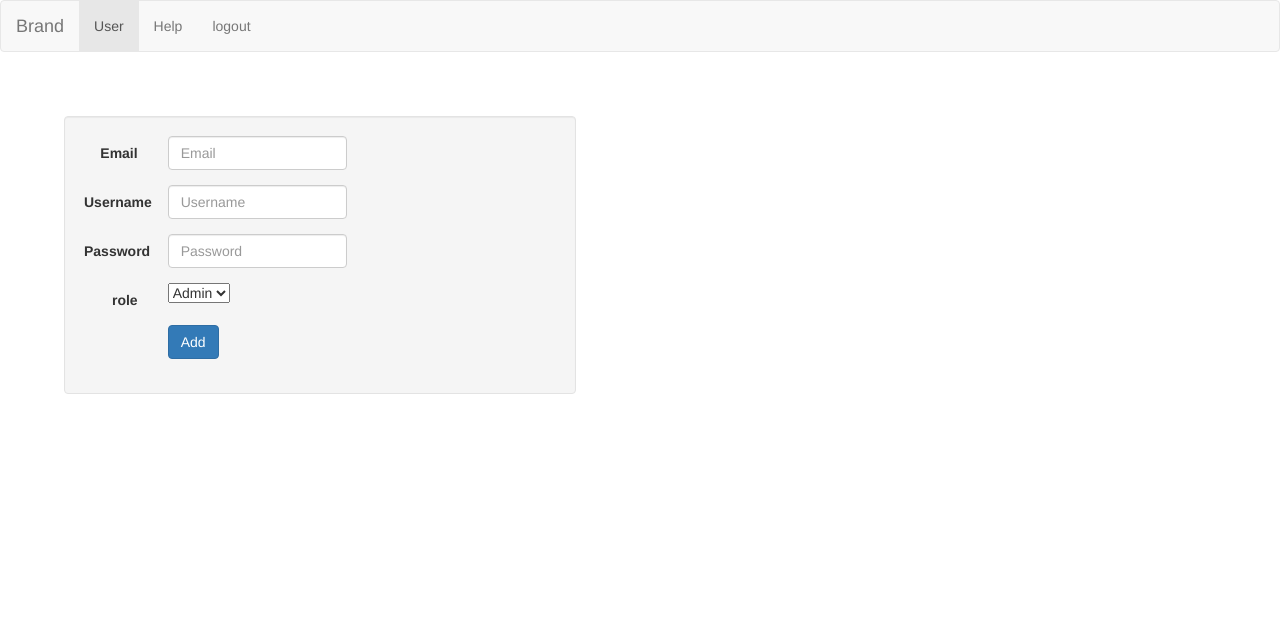
After one commit to norhanelnezamy/mvc, a PHP site: template views/dashboard/add_user.php in a window 1280 px wide. The commit adds this page. Shown: the top 634 px of the page. Run offline with PHP 8.4, Linux system fonts and the light colour scheme; the template is opened without the code that fills it, so the values that code supplies are empty.

Commit message:
admin and user role , show all user

```diff
--- a/controllers/dashboard.php
+++ b/controllers/dashboard.php
@@ -15,6 +15,8 @@ class Dashboard extends Controller {
   }
   public function index(){
     View::render('views/dashboard/index.php');
+    require "user.php";
+    User::show();
   }
 
 }
--- a/libs/Database.php
+++ b/libs/Database.php
@@ -7,7 +7,7 @@ class Database extends PDO
   function __construct()
   {
     try{
-      parent::__construct('mysql:host=localhost;dbname=social;charset=utf8','root','super_nour');
+      parent::__construct('mysql:host=localhost;dbname=social','root','super_nour');
     }
     catch(PDOException  $e ){
       echo "Error: ".$e;
--- /dev/null
+++ b/views/dashboard/add_user.php
@@ -0,0 +1,37 @@
+<div style="margin:5%;width:40%;" class="well">
+  <form class="form-horizontal"  method="post" action="user/create">
+
+      <div class="form-group">
+        <label for="inputEmail3" class="col-sm-2 control-label">Email</label>
+        <div class="col-sm-5">
+          <input type="email" name="new_email" class="form-control" id="inputEmail3" placeholder="Email">
+        </div>
+      </div>
+      <div class="form-group">
+        <label for="inputEmail3" class="col-sm-2 control-label">Username</label>
+        <div class="col-sm-5">
+          <input name="new_username" class="form-control" id="inputEmail3" placeholder="Username">
+        </div>
+      </div>
+      <div class="form-group">
+        <label for="inputPassword3" class="col-sm-2 control-label">Password</label>
+        <div class="col-sm-5">
+          <input type="password" class="form-control" id="inputPassword3" name="new_password" placeholder="Password">
+        </div>
+      </div>
+      <div class="form-group">
+        <label for="inputEmail3" class="col-sm-2 control-label">role</label>
+        <div class="col-sm-5">
+          <select name="role">
+            <option value="1">Admin </option>
+            <option value="0">User</option>
+          </select>
+        </div>
+      </div>
+      <div class="form-group">
+        <div class="col-sm-offset-2 col-sm-10">
+          <button type="submit" class="btn btn-primary">Add</button>
+        </div>
+      </div>
+    </form>
+    </div>
```
Also changed, not shown: controllers/user.php (+19 -0 lines), models/userModel.php (+32 -3 lines), nbproject/private/private.xml (deleted, +0 -7 lines), nbproject/project.xml (deleted, +0 -9 lines), views/dashboard/index.php (+7 -1 lines), 2 other files. Lines whose indentation alone changed are shown as unchanged.
